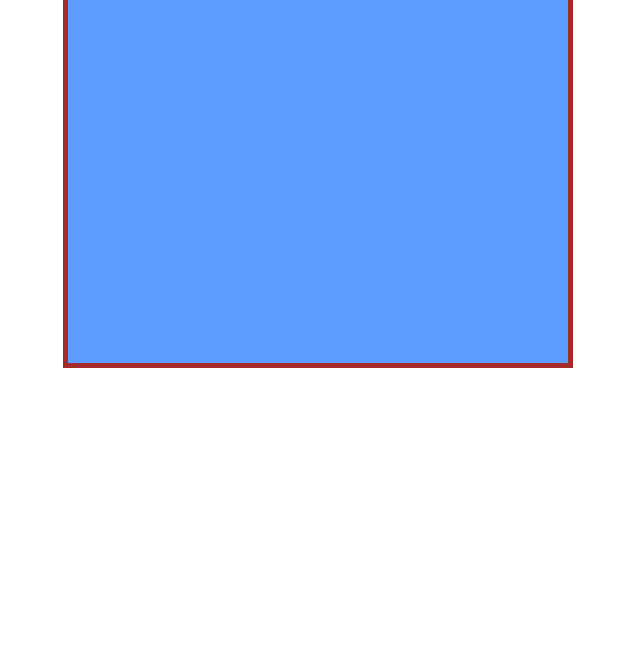
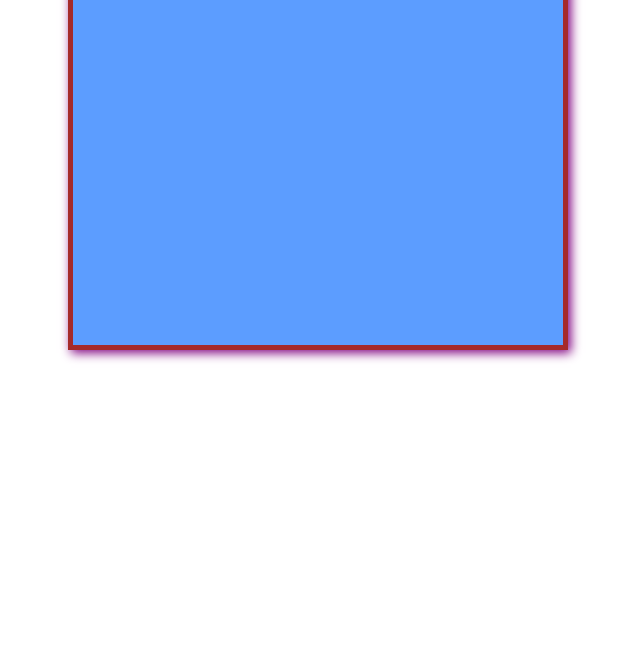
Before and after one commit to dzenankosuta/III-4-1-S, a plain HTML site: page html/6. cas/index.html in a window 1280 px wide. Shown: the part 150-800 px from the top of the page, without its empty margins (322-962 px from the left). Drawn offline with Linux system fonts and the light colour scheme.

Commit message:
box-sizing

```diff
--- a/html/6. cas/style.css
+++ b/html/6. cas/style.css
@@ -1,3 +1,9 @@
+* {
+    margin: 0;
+    padding: 0;
+    box-sizing: border-box;
+}
+
 .main {
     width: 500px;
     height: 500px;
@@ -33,4 +39,8 @@
     /* padding-right: 10px; */
     /* padding-bottom: 30px; */
     /* padding-left: 40px; */
+
+    /* senka */
+    box-shadow: 3px 3px 10px purple; /* desna strana i dno */
+    /* box-shadow: -3px -3px 10px purple; leva strana i vrh */
 }
```
